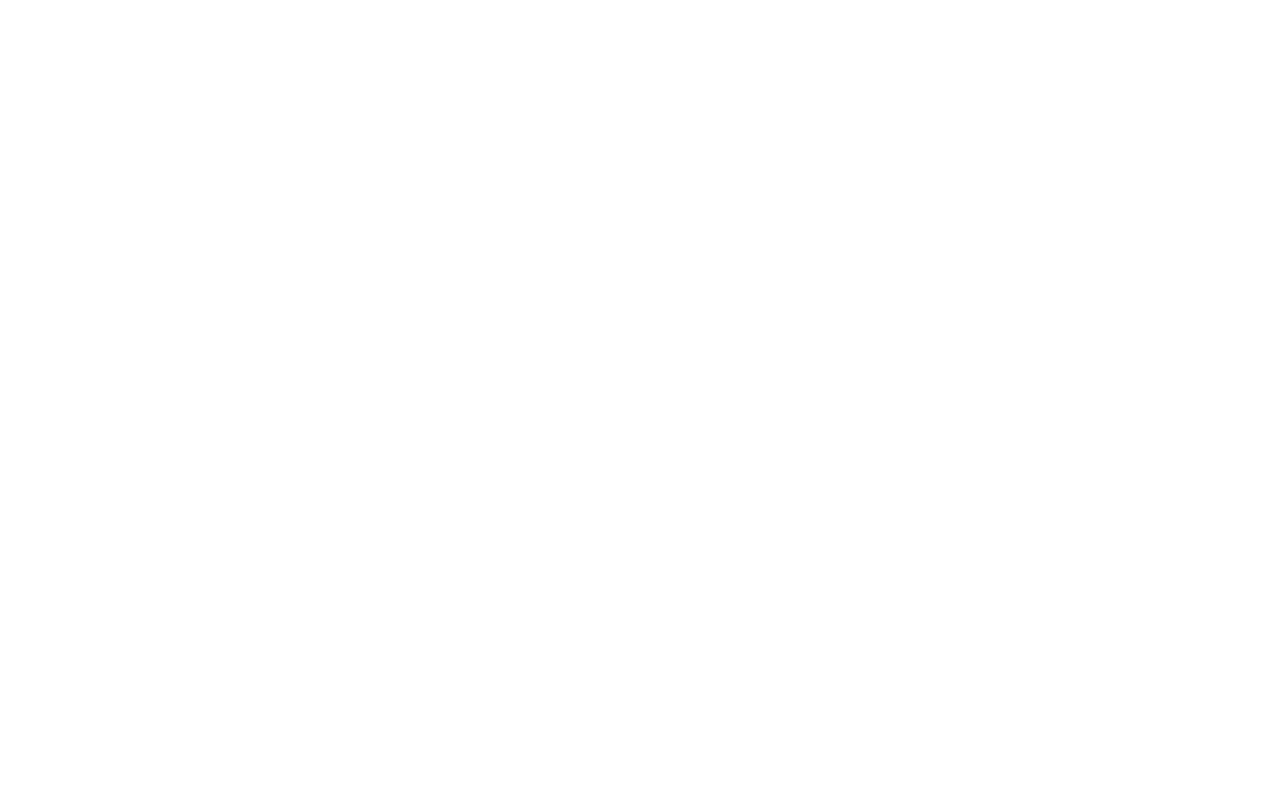
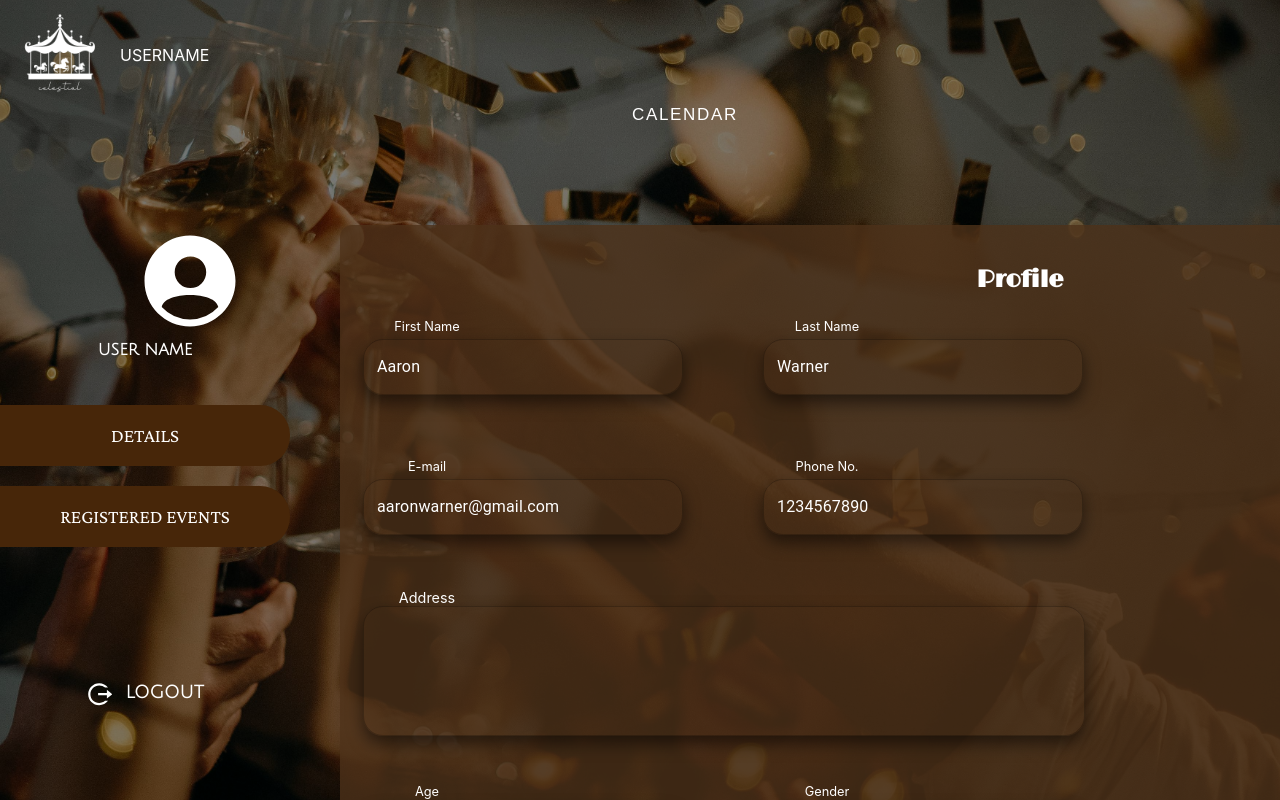
Before and after one commit to Krishnasp2803/ICT_project, a React (Create React App) app in the folder event/: page /userprofile in a window 1280 px wide. Before the commit this address had no page. Built offline with nearby package versions, Linux system fonts and the light colour scheme; a web font is replaced by a local one.

Commit message:
app.js edit

```diff
--- a/event/src/App.js
+++ b/event/src/App.js
@@ -5,6 +5,7 @@
 import Home from './pages/Home';
 import Login from './pages/Login';
 import Calendar from './pages/Calendar';
+import UserProfile from './pages/UserProfile';
 
 function App() {
   return (
@@ -15,6 +16,7 @@
         <Route path='/adminhome'element={<Home/>}></Route>
         <Route path='/aevent'element={<Allevents/>}></Route>
         <Route path='/acalendar'element={<Calendar/>}></Route>
+        <Route path="/userprofile" element={<UserProfile />} />
         </Routes>
       </Router>
     </div>
```
